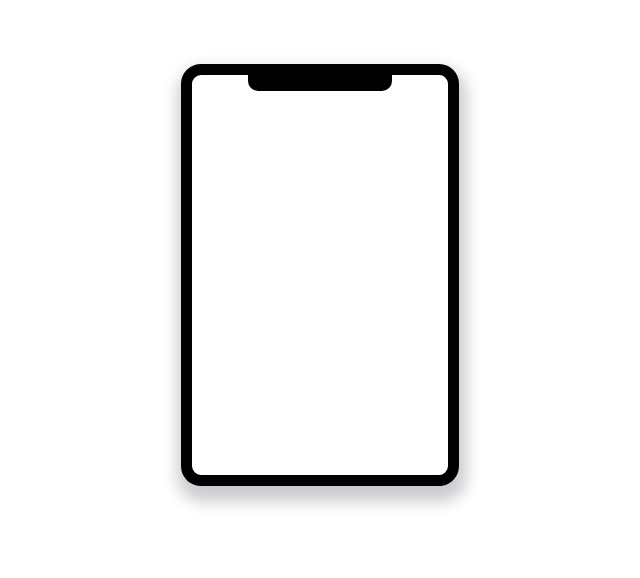
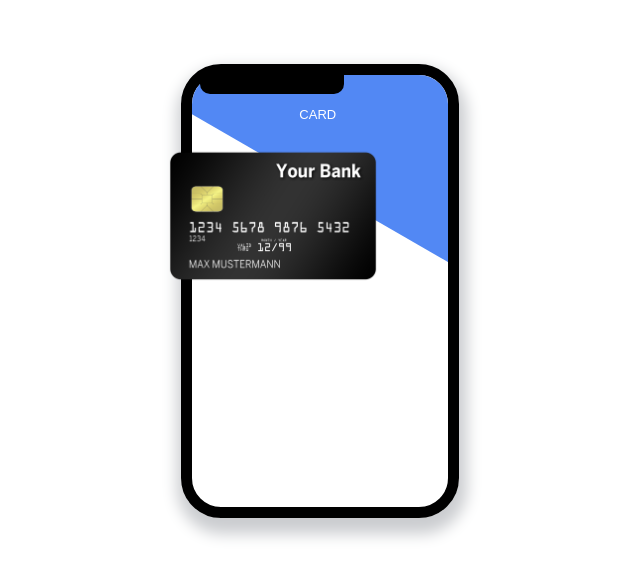
Before and after one commit to catalystcodes/Loop_2_-_Step_8, a plain HTML site: page index.html in a window 1280 px wide. Shown: the whole page, without its empty margins (320-960 px from the left). Drawn offline with Linux system fonts and the light colour scheme.

Commit message:
update code base

```diff
--- a/css/style.css
+++ b/css/style.css
@@ -4,18 +4,52 @@ body {
 
 .whole {
     margin: 4rem auto;
-    height: 25rem;
+    height: 27rem;
     width: 16rem;
     border: black 0.7rem solid;
-    border-radius: 20px;
+    border-radius: 2.5em;
     box-shadow: 2px 10px 15px 6px #cbcdd0;
+    overflow: hidden;
 }
 
 .sub-head {
     width: 9rem;
-    height: 1rem;
+    height: 1.2rem;
     background-color: black;
     margin: auto;
     border-bottom-left-radius: 10px;
     border-bottom-right-radius: 10px;
+    position: absolute;
+    right: 38.5rem;
+    top: 4.7rem;
 }
+
+.blue {
+    width: 32rem;
+    height: 15rem;
+    transform: skewX(60deg);
+    -webkit-transform: skewX(60deg);
+    -webkit-transform: ;
+    background-color: #5288f4;
+    margin-left: 3rem;
+    margin-top: -3.3rem;
+    position: relative;
+}
+
+.p1 {
+    transform: skewX(-60deg);
+    position: absolute;
+    bottom: 8.8rem;
+    right: 23rem;
+    font-family: sans-serif;
+    color: white;
+    font-size: small;
+}
+
+.img1 {
+    height: 9rem;
+    width: 14rem;
+    position: absolute;
+    right: 36rem;
+    top: 9rem;
+}
--- a/index.html
+++ b/index.html
@@ -11,7 +11,12 @@
 
 <body>
     <div class="whole">
-        <div class="sub-head"></div>
+        <div class="blue">
+            <p class="p1">CARD</p>
+        </div>
+        <div class="sub-head">
+        </div>
+        <img src="./media/card.png" alt="" class="img1">
     </div>
 
 </body>
```
